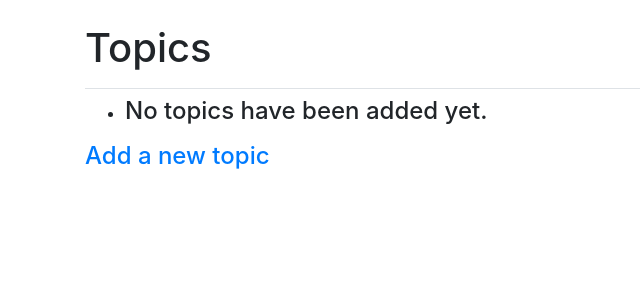
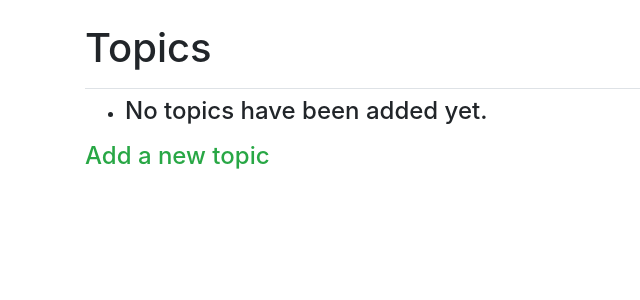
Before and after one commit to keyaira91/Django, a Django app: page /topics/ in a window 1280 px wide. Shown: the part 58-358 px from the top of the page, without its empty margins (0-640 px from the left). Run offline with Django 3.2, Linux system fonts and the light colour scheme; the visitor is signed in with stand-in values (Sample User, id 1); data that the repository does not hold is empty; some libraries are stand-ins or nearby versions.

Commit message:
changing button colors

```diff
--- a/learning log/learning_logs/templates/learning_logs/edit_entry.html
+++ b/learning log/learning_logs/templates/learning_logs/edit_entry.html
@@ -9,7 +9,7 @@
 <form action="{% url 'learning_logs:edit_entry' entry.id %}" method='post'>
     {% csrf_token %}
     {{ form.as_p }}
-    <button name='submit'>Save changes</button>
+    <button name='submit' class="btn btn-md btn-success" role="button">Save changes</button>
   </form>
 
 {% endblock content %}
--- a/learning log/learning_logs/templates/learning_logs/new_entry.html
+++ b/learning log/learning_logs/templates/learning_logs/new_entry.html
@@ -9,7 +9,7 @@
 <form action="{% url 'learning_logs:new_entry' topic.id %}" method='post'>
   {% csrf_token %}
   {{ form.as_p }}
-  <button name='submit'>Add entry</button>
+  <button name='submit' class="btn btn-md btn-success" role="button">Add entry</button>
 </form>
 
 {% endblock content %}
--- a/learning log/learning_logs/templates/learning_logs/topics.html
+++ b/learning log/learning_logs/templates/learning_logs/topics.html
@@ -8,13 +8,13 @@
     <ul>
         {% for topic in topics %}
             <li><h4>
-                <a href="{% url 'learning_logs:topic' topic.id %}">{{ topic }}</a>
-            </h3></li>
+                <a class="text-success" href="{% url 'learning_logs:topic' topic.id %}">{{ topic }}</a>
+            </h4></li>
         {% empty %}
-            <li><h4>No topics have been added yet.</h3></li>
+            <li><h4>No topics have been added yet.</h4></li>
         {% endfor %}
     </ul>
 
-    <h4><a href="{% url 'learning_logs:new_topic' %}">Add a new topic</a></h4>
+    <h4><a class="text-success" href="{% url 'learning_logs:new_topic' %}">Add a new topic</a></h4>
 
 {% endblock content %}
```
